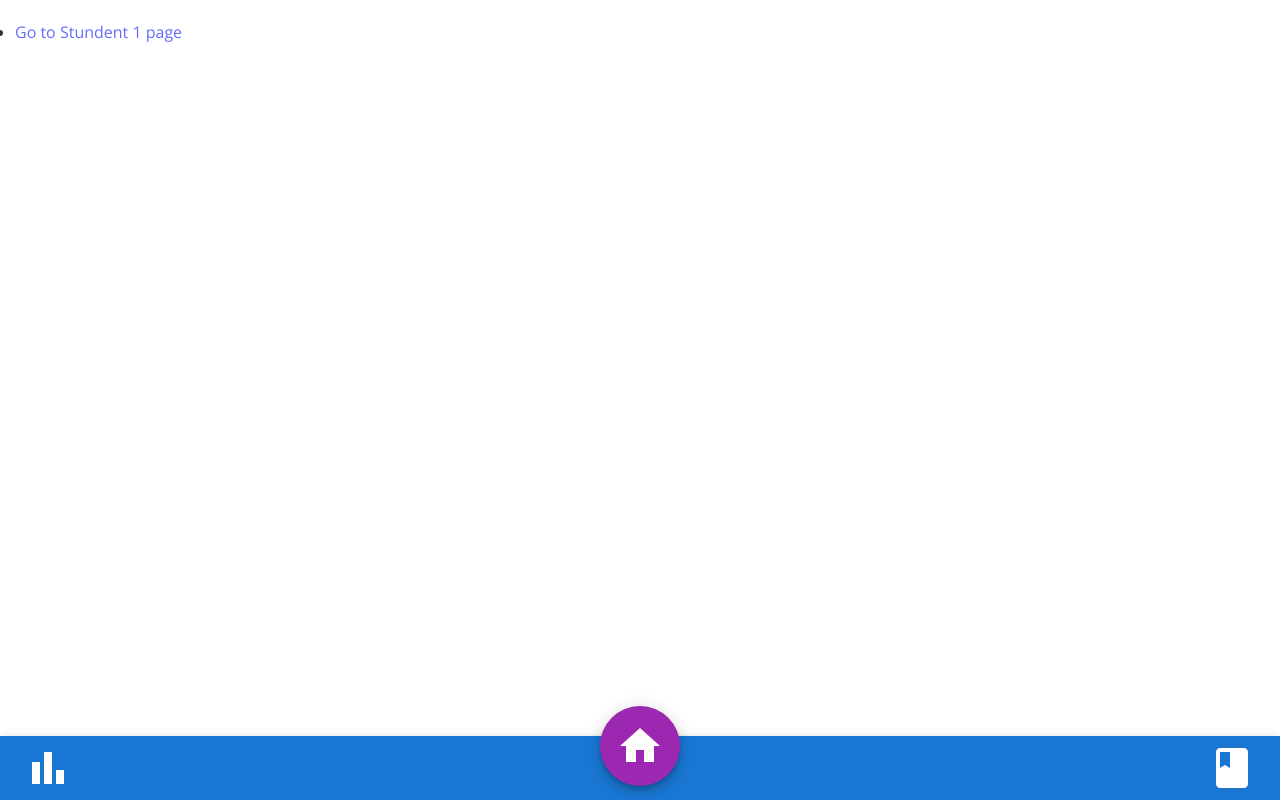
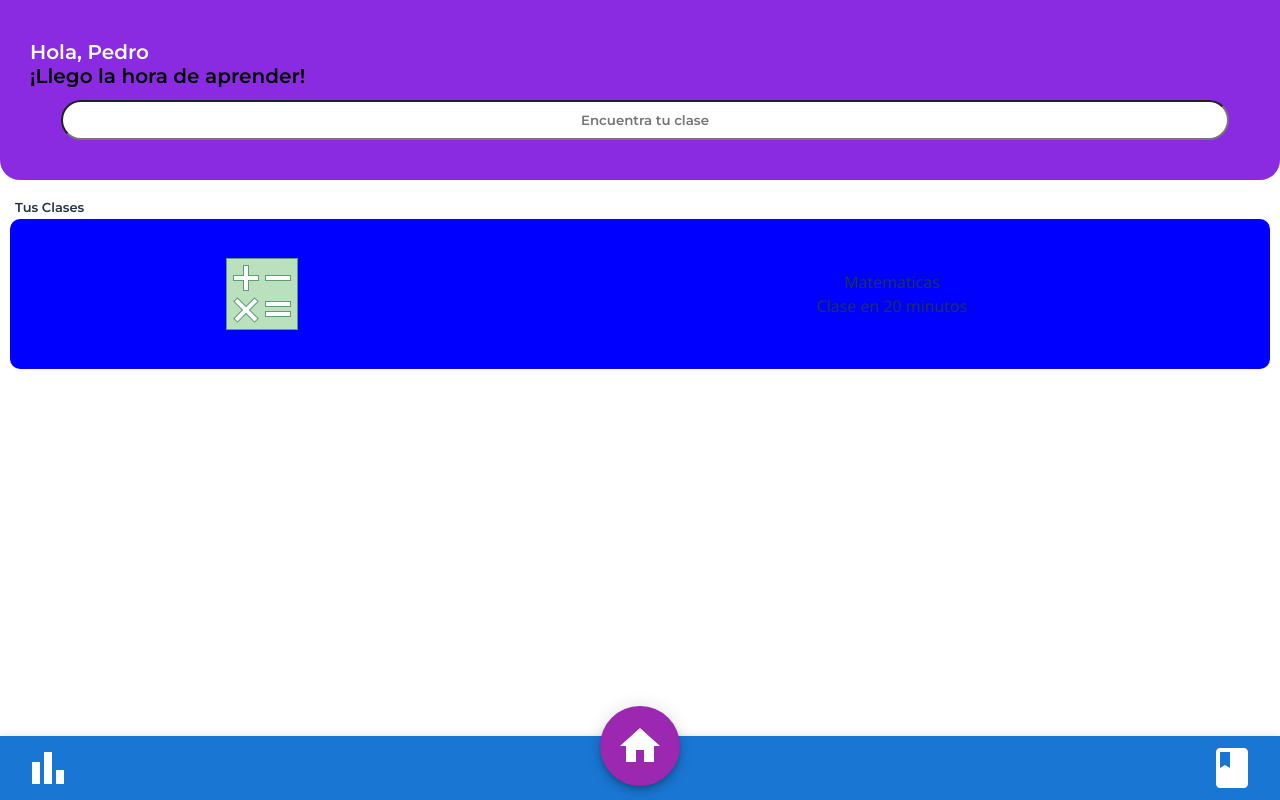
Before and after one commit to HumanCyborgsHack/frontend, a React (Vite) app: page /alumno-2 in a window 1280 px wide. Built offline with nearby package versions, Linux system fonts and the light colour scheme.

Commit message:
incomplete alumno 2

```diff
--- /dev/null
+++ b/src/pages/Alumno2/Alumno2.jsx
@@ -0,0 +1,68 @@
+import { Box } from "@mui/material";
+import Grid from "@mui/system/Unstable_Grid";
+import React from "react";
+import Styles from "./Styles";
+
+export default function Alumno2() {
+    const classes = Styles();
+
+    return (
+        <div>
+            <Box className={classes.box}>
+                <p className={classes.boxText1}>Hola, Pedro</p>
+                <p className={classes.boxText2}>¡Llego la hora de aprender!</p>
+                <input
+                    className={classes.textField}
+                    placeholder="Encuentra tu clase"
+                ></input>
+            </Box>
+            <Grid container style={{ padding: "0 10px 0 10px" }}>
+                <Grid item xs={12}>
+                    <p
+                        style={{
+                            fontFamily: "Montserrat",
+                            fontSize: "13px",
+                            marginLeft: "5px",
+                            marginTop: "15px"
+                        }}
+                    >
+                        Tus Clases
+                    </p>
+                </Grid>
+                <Grid item xs={12}>
+                    <Box
+                        style={{
+                            backgroundColor: "blue",
+                            borderRadius: "10px",
+                            height: "150px",
+                            display: "flex"
+                        }}
+                    >
+                        <div
+                            style={{
+                                width: "40%",
+                                display: "flex",
+                                justifyContent: "center",
+                                alignItems: "center"
+                            }}
+                        >
+                            <img src="/images/math.svg" alt="math"></img>
+                        </div>
+                        <div
+                            style={{
+                                width: "60%",
+                                display: "flex",
+                                flexDirection: "column",
+                                justifyContent: "center",
+                                alignItems: "center"
+                            }}
+                        >
+                            <p>Matematicas</p>
+                            <p>Clase en 20 minutos</p>
+                        </div>
+                    </Box>
+                </Grid>
+            </Grid>
+        </div>
+    );
+}
--- /dev/null
+++ b/src/pages/Alumno2/Styles.jsx
@@ -0,0 +1,41 @@
+import { makeStyles } from "@mui/styles";
+
+const Styles = makeStyles({
+    box: {
+        width: "100%",
+        backgroundColor: "blueviolet",
+        height: "180px",
+        borderRadius: "0 0 20px 20px",
+        display: "flex",
+        flexDirection: "column",
+        justifyContent: "center",
+        color: "#ffff",
+        fontSize: "20px",
+        padding: "0 20px 0 30px"
+    },
+    boxText1: {
+        fontFamily: "Montserrat",
+        fontWeight: "900",
+        color: "#ffff",
+        fontSize: "20px",
+        marginBottom: "0px"
+    },
+    boxText2: {
+        fontFamily: "Montserrat",
+        fontWeight: "900",
+        color: "black",
+        fontSize: "20px",
+        marginBottom: "12px"
+    },
+    textField: {
+        backgroundColor: "#ffff",
+        height: "40px",
+        width: "95%",
+        alignSelf: "center",
+        borderRadius: "20px",
+        textAlign: "center",
+        fontFamily: "Montserrat"
+    }
+});
+
+export default Styles;
--- a/src/pages/Default.jsx
+++ b/src/pages/Default.jsx
@@ -8,6 +8,9 @@ export function Default() {
                 <li>
                     <Link to="/alumno-1">Go to Stundent 1 page</Link>
                 </li>
+                <li>
+                    <Link to="/alumno-2">Go to Stundent 2 page</Link>
+                </li>
             </ul>
         </Layout>
     );
--- a/src/routing/Routing.jsx
+++ b/src/routing/Routing.jsx
@@ -2,6 +2,7 @@ import { BrowserRouter, Routes, Route } from "react-router-dom";
 import { Default } from "@/pages/Default";
 
 import Alumno1 from "../pages/Alumno1";
+import Alumno2 from "@/pages/Alumno2/Alumno2";
 
 export function Routing() {
     return (
@@ -11,6 +12,7 @@ export function Routing() {
                     <Route path="*" element={<Default />} />
                 </Route>
                 <Route path="alumno-1" element={<Alumno1 />} />1
+                <Route path="alumno-2" element={<Alumno2></Alumno2>} />
             </Routes>
         </BrowserRouter>
     );
```
Also changed, not shown: public/images/math.svg (added).
